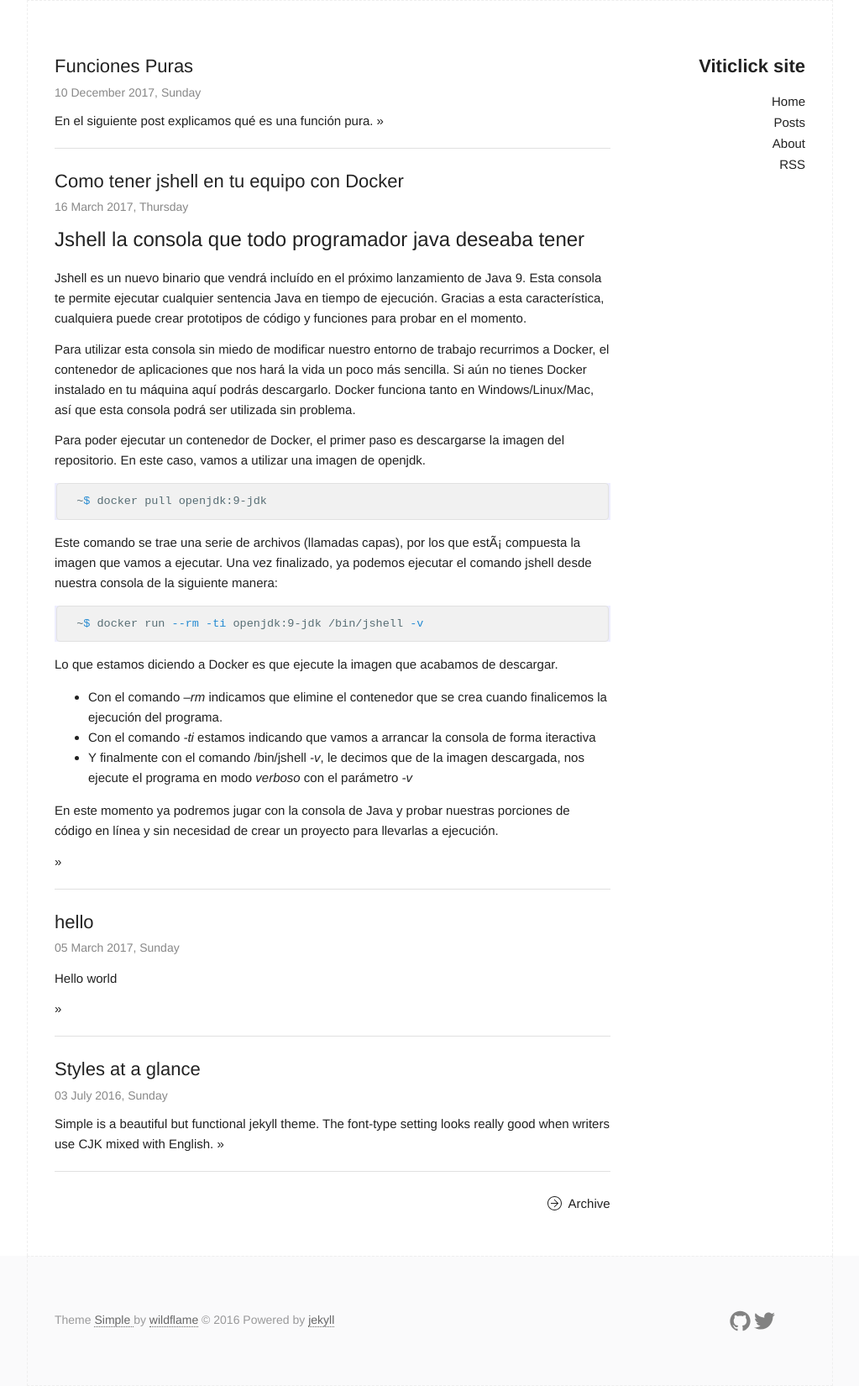
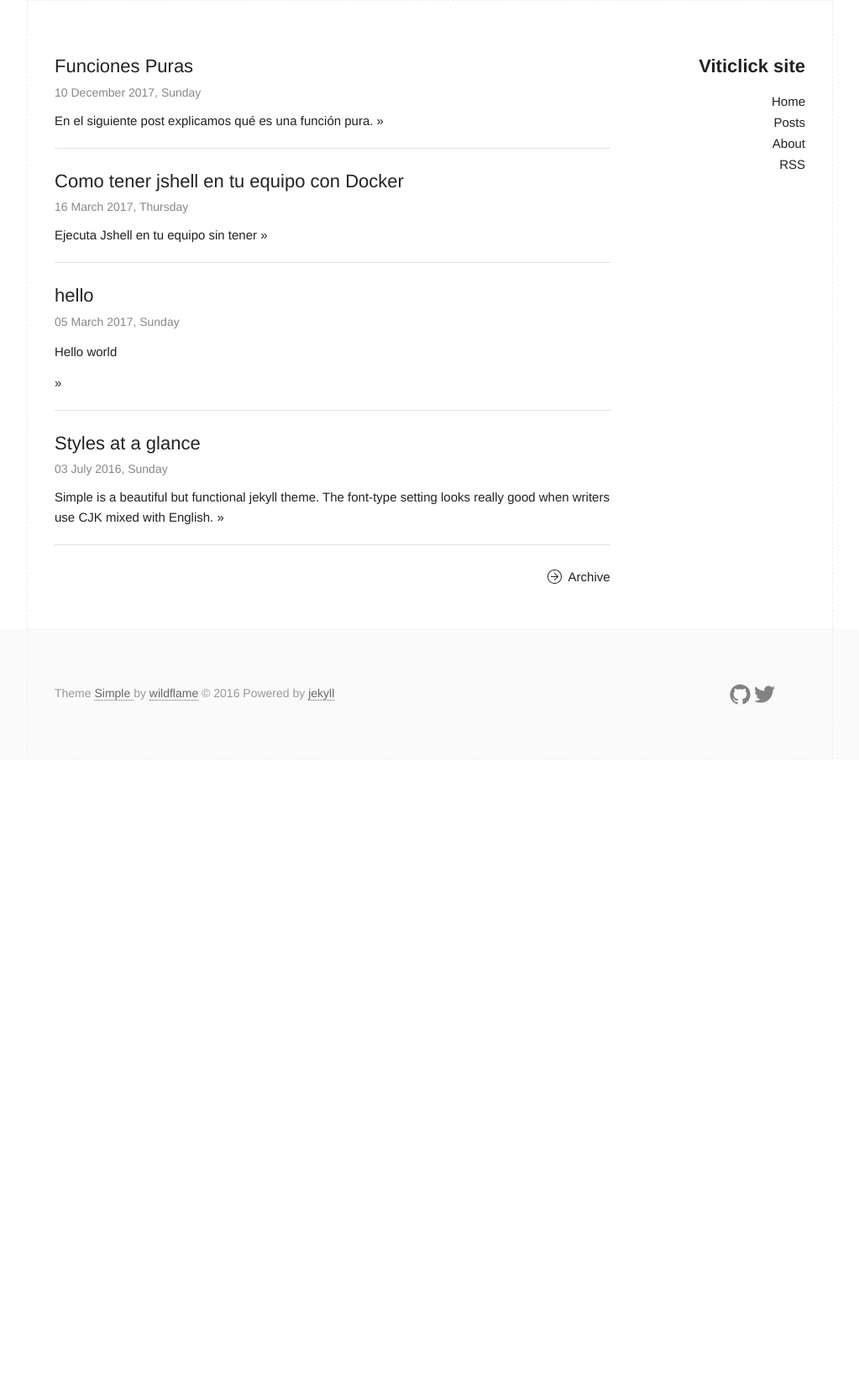
Before and after one commit to viticlick/viticlick.github.io, a Jekyll site: the page built from index.html, in a window 1280 px wide. Shown: the whole page at 84% size, without its empty margins (128-1151 px from the left). Built offline with Jekyll 4.4.1, drawn with Linux system fonts in a browser that asks for light colours; after the commit the page ends 904 px from its top, so only the background shows below that.

Commit message:
Fix post jshell

```diff
--- a/_posts/2017-03-16-jshell.md
+++ b/_posts/2017-03-16-jshell.md
@@ -2,6 +2,7 @@
 layout: post
 category: java
 title : Como tener jshell en tu equipo con Docker
+description: Ejecuta Jshell en tu equipo sin tener
 ---
 
 # Jshell la consola que todo programador java deseaba tener
```
